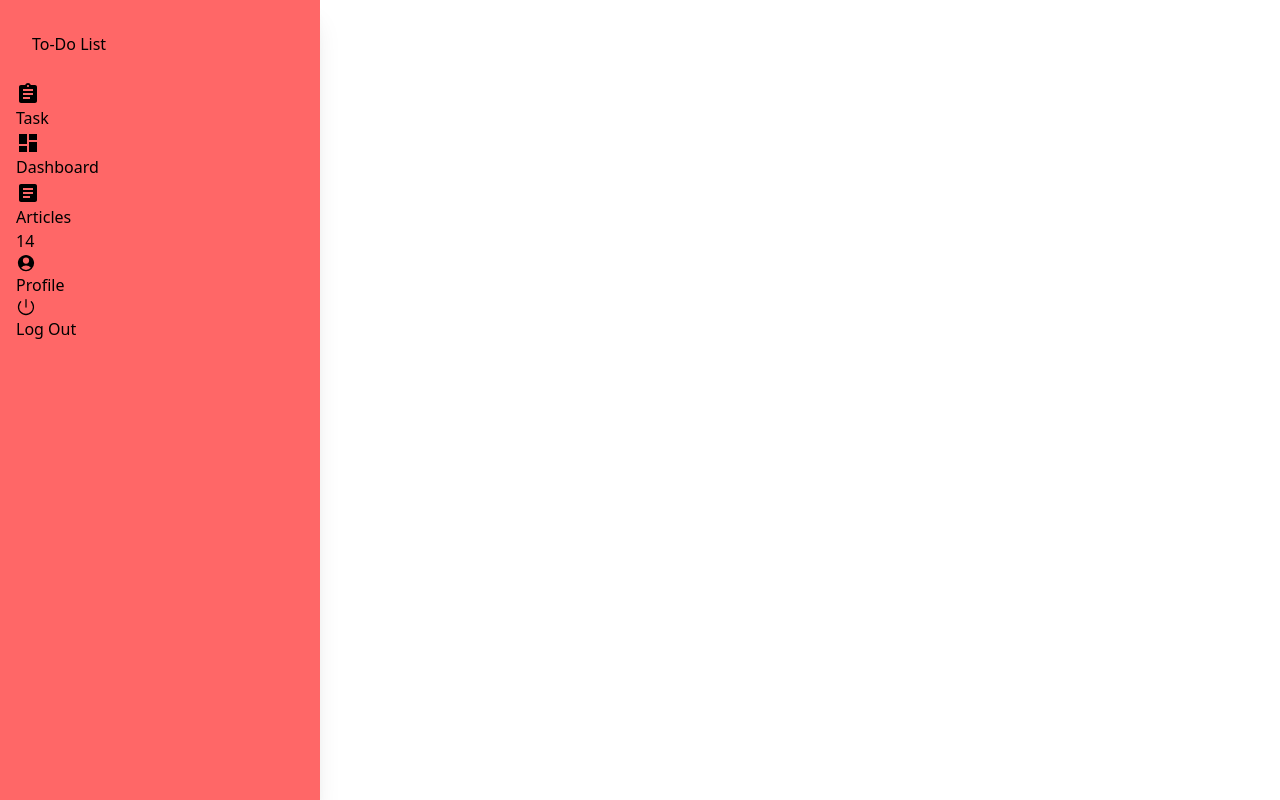
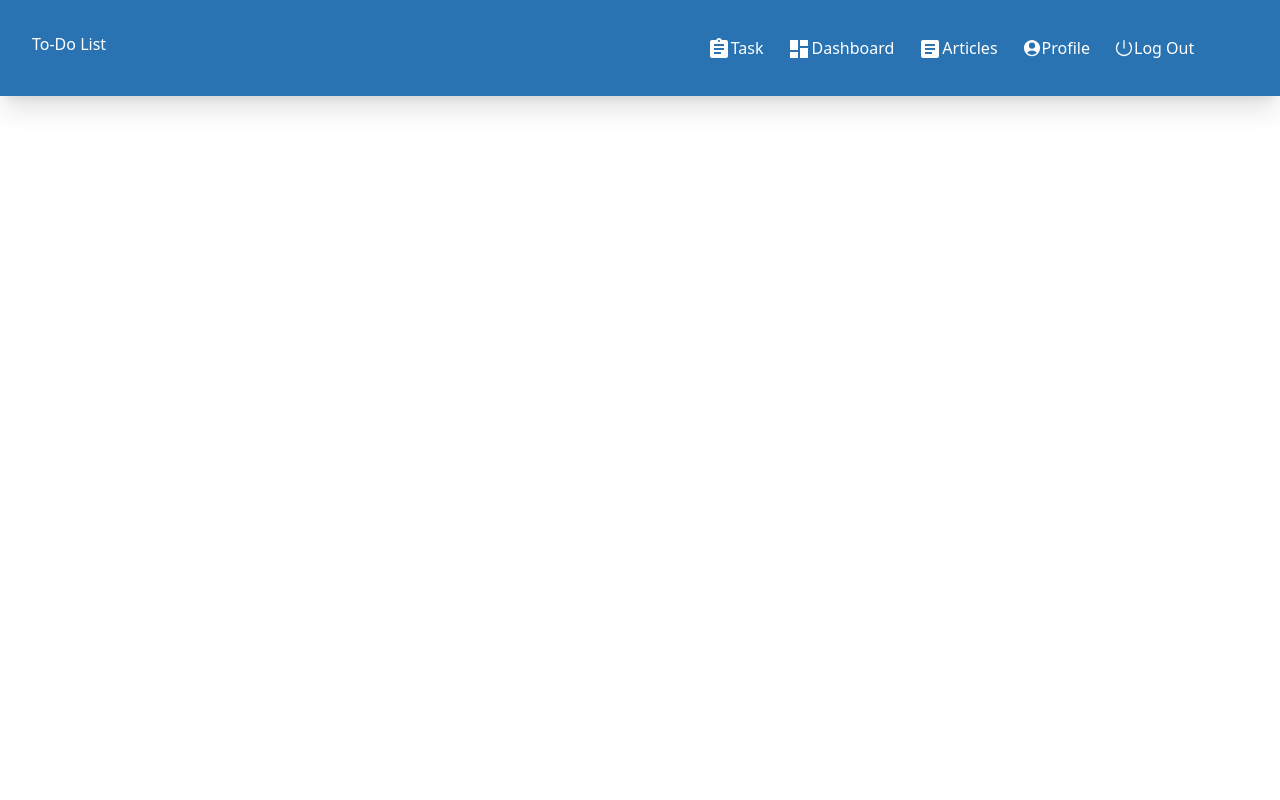
Before and after one commit to orange-first-react-team-project/reactProject, a React (Vite) app: page / in a window 1280 px wide. Built offline with nearby package versions, Linux system fonts and the light colour scheme.

Commit message:
boilerplate

```diff
--- a/src/components/Navbar/Navbar.jsx
+++ b/src/components/Navbar/Navbar.jsx
@@ -5,8 +5,6 @@ import {
   List,
   ListItem,
   ListItemPrefix,
-  ListItemSuffix,
-  Chip,
 } from "@material-tailwind/react";
 import {
   UserCircleIcon,
@@ -17,58 +15,91 @@ import { Assignment, Dashboard, Article } from '@mui/icons-material';
 
 function Navbar() {
   return (
-    <Card className="sticky left-0 top-0 h-screen w-full max-w-[20rem] p-4 shadow-xl shadow-blue-gray-900/5 overflow-y-auto bg-[#FF6767] rounded-none">
+    <Card className="flex flex-row items-center justify-between top-0 w-full p-4 shadow-xl shadow-blue-gray-900/5 bg-[#2973B2] rounded-none">
       <div className="mb-2 p-4">
-        <Typography variant="h5" color="blue-gray">
+        <Typography variant="h5" color="blue-gray" className="text-white">
           <Link to='/'>To-Do List</Link>
         </Typography>
       </div>
-      <List>
-
-        <Link to='/task'>
-          <ListItem>
+      <List className="flex flex-row gap-6 items-center hidden md:flex">
+        <ListItem className="flex items-center">
+          <Link to='/task' className="flex items-center text-white">
             <ListItemPrefix>
               <Assignment className="h-5 w-5" />
             </ListItemPrefix>
             Task
+          </Link>
         </ListItem>
-        </Link>
 
-        <Link to='/dashboard'>
-          <ListItem>
+        <ListItem className="flex items-center">
+          <Link to='/dashboard' className="flex items-center text-white">
             <ListItemPrefix>
               <Dashboard className="h-5 w-5" />
             </ListItemPrefix>
             Dashboard
+          </Link>
         </ListItem>
-        </Link>
 
-        <Link to='/articles'>
-          <ListItem>
+        <ListItem className="flex items-center">
+          <Link to='/articles' className="flex items-center text-white">
             <ListItemPrefix>
               <Article className="h-5 w-5" />
             </ListItemPrefix>
             Articles
-            <ListItemSuffix>
-              <Chip value="14" size="sm" variant="ghost" color="blue-gray" className="rounded-full" />
-            </ListItemSuffix>
+          </Link>
         </ListItem>
-        </Link>
-        <ListItem>
+
+        <ListItem className="flex items-center">
+          <Link to='/profile' className="flex items-center text-white">
             <ListItemPrefix>
               <UserCircleIcon className="h-5 w-5" />
             </ListItemPrefix>
-          <Link to='/profile'>Profile</Link>
+            Profile
+          </Link>
         </ListItem>
-        <ListItem>
+
+        <ListItem className="flex items-center min-w-[150px]">
+          <Link to='/logout' className="flex items-center text-white">
             <ListItemPrefix>
               <PowerIcon className="h-5 w-5" />
             </ListItemPrefix>
             Log Out
+          </Link>
         </ListItem>
       </List>
-    </Card >
-  )
+
+      {/* Mobile Menu */}
+      <div className="md:hidden">
+        <List className="flex flex-row gap-4 items-center">
+          <ListItem className="flex items-center">
+            <Link to='/task' className="text-white">
+              Task
+            </Link>
+          </ListItem>
+          <ListItem className="flex items-center">
+            <Link to='/dashboard' className="text-white">
+              Dashboard
+            </Link>
+          </ListItem>
+          <ListItem className="flex items-center">
+            <Link to='/articles' className="text-white">
+              Articles
+            </Link>
+          </ListItem>
+          <ListItem className="flex items-center">
+            <Link to='/profile' className="text-white">
+              Profile
+            </Link>
+          </ListItem>
+          <ListItem className="flex items-center">
+            <Link to='/logout' className="text-white">
+              Log Out
+            </Link>
+          </ListItem>
+        </List>
+      </div>
+    </Card>
+  );
 }
 
-export default Navbar
+export default Navbar;
```
Also changed, not shown: 1 other file (tests, documents, lock files or other folders). Lines whose indentation alone changed are shown as unchanged.
